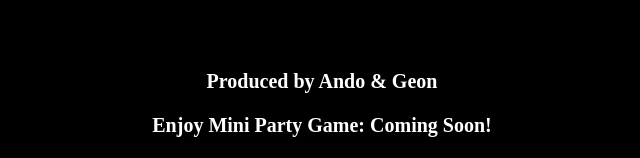
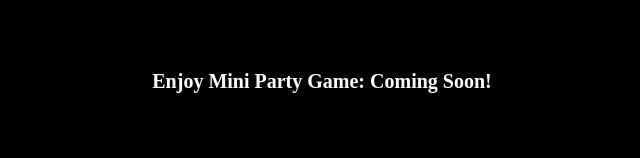
Before and after one commit to ando-zone/minipartygame, a plain HTML site: page index.html in a window 1280 px wide. Shown: the part 658-816 px from the top of the page, without its empty margins (326-966 px from the left). Drawn offline with Linux system fonts and the light colour scheme.

Commit message:
chore: 임시 안내 페이지 최종 수정

```diff
--- a/index.html
+++ b/index.html
@@ -17,7 +17,6 @@
     </div>
     <div class="info_text">
         <span>Enjoy Mini Party Game: Coming Soon!</span>
-        <span>Produced by Ando & Geon</span>
     </div>
 
 </body>
--- a/styles.css
+++ b/styles.css
@@ -2,7 +2,6 @@ body{
     background-color: black;
     width: 100vw;
     height: 100vh;
-
 }
 
 .main_figures{
@@ -60,8 +59,4 @@ body{
 
 .info_text span:first-child{
     position: absolute;
-    bottom:5px;
 }
-.info_text span:last-child{
-    position: absolute;
-}
```
